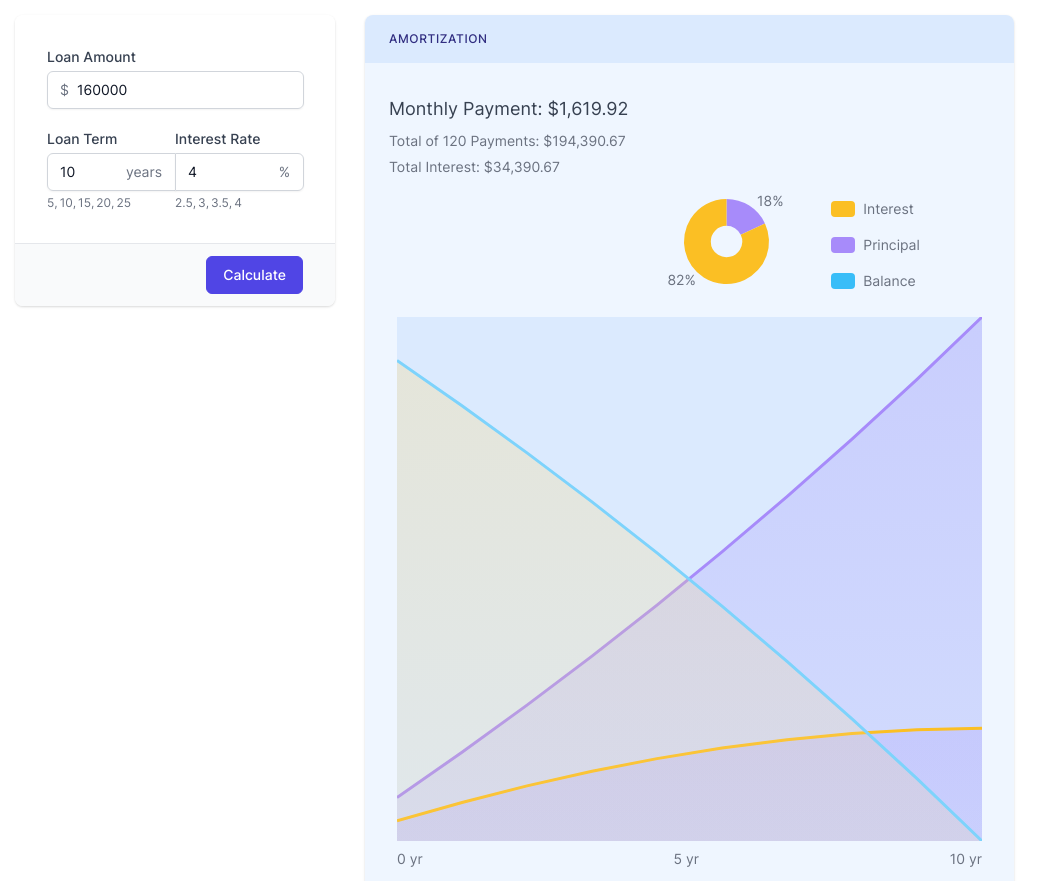
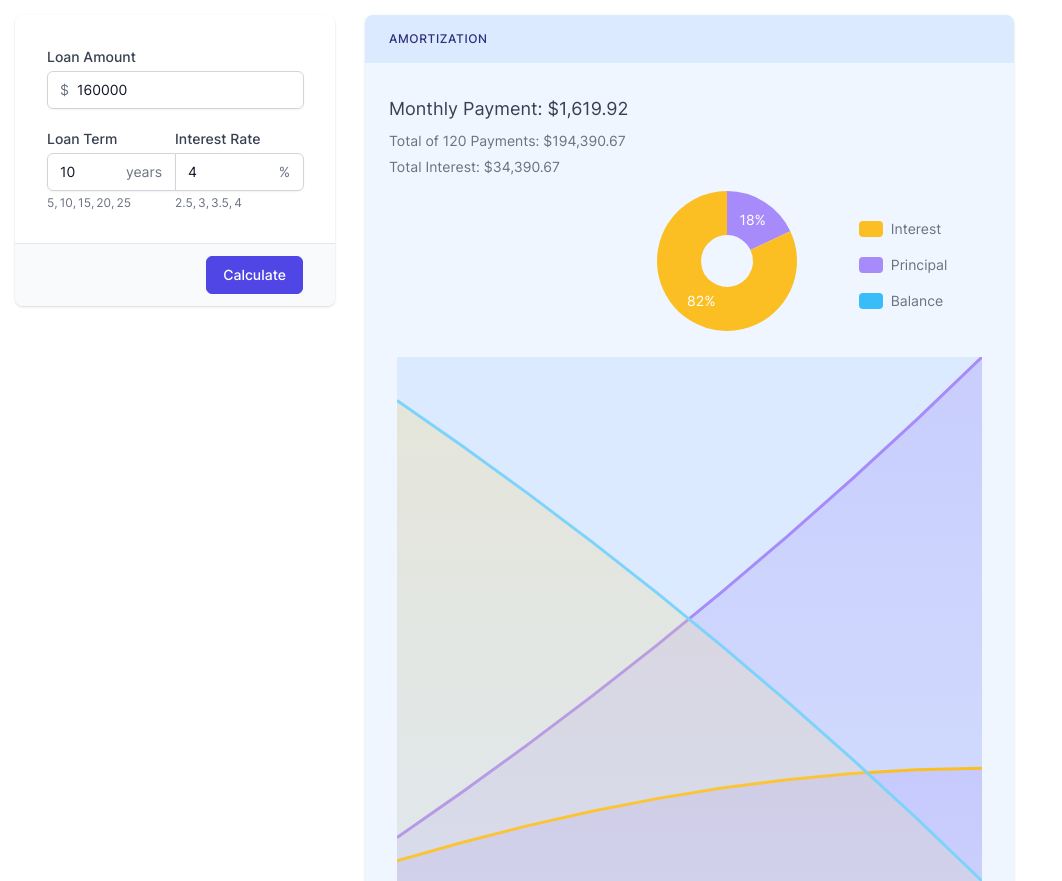
Before and after one commit to pub-calculator-io/amortization-calculator, a plain HTML site: page index.html in a window 1280 px wide. Shown: the top 881 px of the page, without its empty margins (0-1062 px from the left). Drawn offline with Linux system fonts and the light colour scheme; files whose address does not match are found by name.

Commit message:
calculator changes commit

```diff
--- a/assets/js/chart.js
+++ b/assets/js/chart.js
@@ -66,6 +66,7 @@ import("./assets/js/lib/chartjs/chart.js").then((e) => {
 		plugins: {
 			tooltip: {
 				enabled: false,
+				position: 'average'
 			},
 			legend: {
 				display: false,
@@ -85,18 +86,12 @@ import("./assets/js/lib/chartjs/chart.js").then((e) => {
 
 			data.datasets[0].data.forEach((datapoint, index) => {
 				const { x, y } = chart.getDatasetMeta(0).data[index].tooltipPosition();
-
-				let textXPosition = x >= 77 ? 'left' : 'right';
-
-				let xLine = x >= 77 ? x + 15 : x - 15;
-				let yLine = y >= 77 ? y + 15 : y - 15;
-
+				ctx.textAlign = 'center';
 				ctx.font = '14px Inter';
-				ctx.textAlign = textXPosition;
-				ctx.fillStyle = colors[theme].textColor;
+				ctx.fillStyle = '#fff';
 				ctx.textBaseline = 'middle';
-
-				ctx.fillText(`${datapoint}%`, xLine, yLine);
+				let toolTipText = datapoint != '0' ? datapoint + '%' : '';
+				ctx.fillText(toolTipText, x, y);
 			});
 		},
 	};
@@ -125,18 +120,12 @@ import("./assets/js/lib/chartjs/chart.js").then((e) => {
 
 				data.datasets[0].data.forEach((datapoint, index) => {
 					const { x, y } = chart.getDatasetMeta(0).data[index].tooltipPosition();
-
-					let textXPosition = x >= 77 ? 'left' : 'right';
-
-					let xLine = x >= 77 ? x + 15 : x - 15;
-					let yLine = y >= 77 ? y + 15 : y - 15;
-
+					ctx.textAlign = 'center';
 					ctx.font = '14px Inter';
-					ctx.textAlign = textXPosition;
-					ctx.fillStyle = colors[theme].textColor;
+					ctx.fillStyle = '#fff';
 					ctx.textBaseline = 'middle';
-
-					ctx.fillText(`${datapoint}%`, xLine, yLine);
+					let toolTipText = datapoint != '0' ? datapoint + '%' : '';
+					ctx.fillText(toolTipText, x, y);
 				});
 			},
 		};
@@ -243,7 +232,6 @@ import("./assets/js/lib/chartjs/chart.js").then((e) => {
 				pointHoverBorderWidth: 2,
 				pointHoverRadius: 6,
 				pointHoverBorderColor: '#5045E5',
-				stacked: true,
 				borderColor: colors[theme].sky,
 				backgroundColor: yellowGradient,
 				fill: true,
@@ -257,8 +245,6 @@ import("./assets/js/lib/chartjs/chart.js").then((e) => {
 				pointHoverBorderWidth: 2,
 				pointHoverRadius: 6,
 				pointHoverBorderColor: '#5045E5',
-				stack: 'combined',
-				stacked: true,
 				borderColor: colors[theme].yellow,
 				backgroundColor: purpleGradient,
 				fill: true,
@@ -272,8 +258,6 @@ import("./assets/js/lib/chartjs/chart.js").then((e) => {
 				pointHoverBorderWidth: 2,
 				pointHoverRadius: 6,
 				pointHoverBorderColor: '#5045E5',
-				stack: 'combined',
-				stacked: true,
 				borderColor: colors[theme].purple,
 				backgroundColor: purpleGradient,
 				fill: true,
--- a/index.html
+++ b/index.html
@@ -102,7 +102,13 @@
         	</div>
         	<div class="col" id="error-list">
         	</div>
-        </div>        <span id="calculator_result"><div class="calculator-result col">
+        </div>        <span id="calculator_result"><style>
+    #chartDonutSmall {
+		max-width: 200px;
+		max-height: 200px;
+	}
+</style>
+<div class="calculator-result col">
 	<p class="table-cell table-cell--dark table-cell--only-title">Amortization</p>
 	<div class="table-cell table-cell--age table-cell--only row">
 		<div class="col chart__text">
@@ -111,8 +117,8 @@
 			<p class="result-text result-text--small-loan" id="totalInterest">Total Interest: $34,390.67</p>
 		</div>
 		<div class="chart-wrapper chart-wrapper--donut chart-wrapper--donut-row">
-			<canvas id="chartDonutSmall" class="chart chart--donut chart--donut-small" width="145px"
-					height="145px"></canvas>
+			<canvas id="chartDonutSmall" class="chart chart--donut chart--donut-small" width="200px"
+					height="200px"></canvas>
 			<div class="chart__donut-legend chart__donut-legend--col">
 				<div class="chart__donut-legend-item">
 					<div class="result-chart result-chart--yellow"></div>
```
Also changed, not shown: assets/images/screenshot-2.png, assets/js/all-calculators.js, readme.txt.
